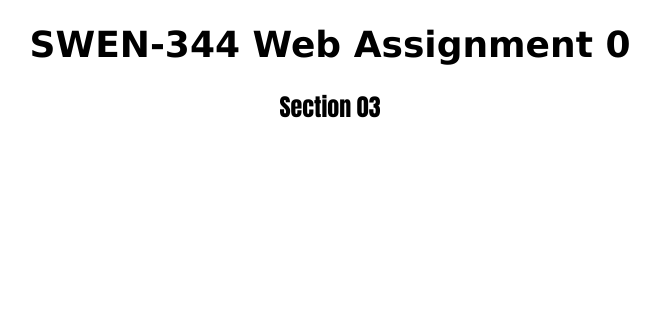
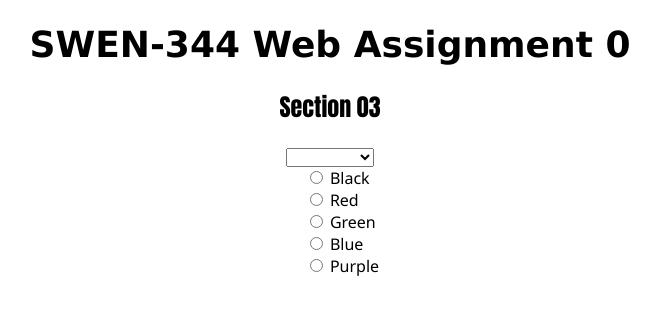
Before and after one commit to zhang-lucyy/LibraryAPI, a plain HTML site: page public/index.html in a window 1280 px wide. Shown: the whole page, without its empty margins (310-970 px from the left). Drawn offline with Linux system fonts and the light colour scheme.

Commit message:
radio buttons

```diff
--- a/public/index.html
+++ b/public/index.html
@@ -22,12 +22,50 @@
       font-family: Impact;
       text-align: center;
     }
+
+    .nutrition {
+      text-align: center;
+    }
+    .radio {
+      display: inline-block;
+      margin-left: 48%;
+    }
+
   </style>
 </head>
 
 <body>
   <h1>SWEN-344 Web Assignment 0</h1>
   <h2>Section 03</h2>
+
+  <div class = "dropdown nutrition">
+    <select name = "nutrition" id = "nutrition">
+      <option value = "default"> </option>
+      <option value = "Protein">Protein</option>
+      <option value = "Carbs">Carbs</option>
+      <option value = "Fruits">Fruits</option>
+      <option value = "Vegetables">Vegetables</option>
+      <option value = "Sweets">Sweets</option>
+    </select>
+  </div>
+
+  <div class = "colors radio">
+    <input type= "radio" name = "Color" value = "Black">
+    <label for = "black">Black</label><br>
+
+    <input type= "radio" name = "Color"" value = "Red">
+    <label for = "Red">Red</label><br>
+
+    <input type= "radio" name = "Color" value = "Green">
+    <label for = "Green">Green</label><br>
+
+    <input type= "radio" name = "Color" value = "Blue">
+    <label for = "Blue">Blue</label><br>
+
+    <input type= "radio" name = "Color" value = "Purple">
+    <label for = "Purple">Purple</label><br>
+  </div>
+
 </body>
 
 </html>
```
